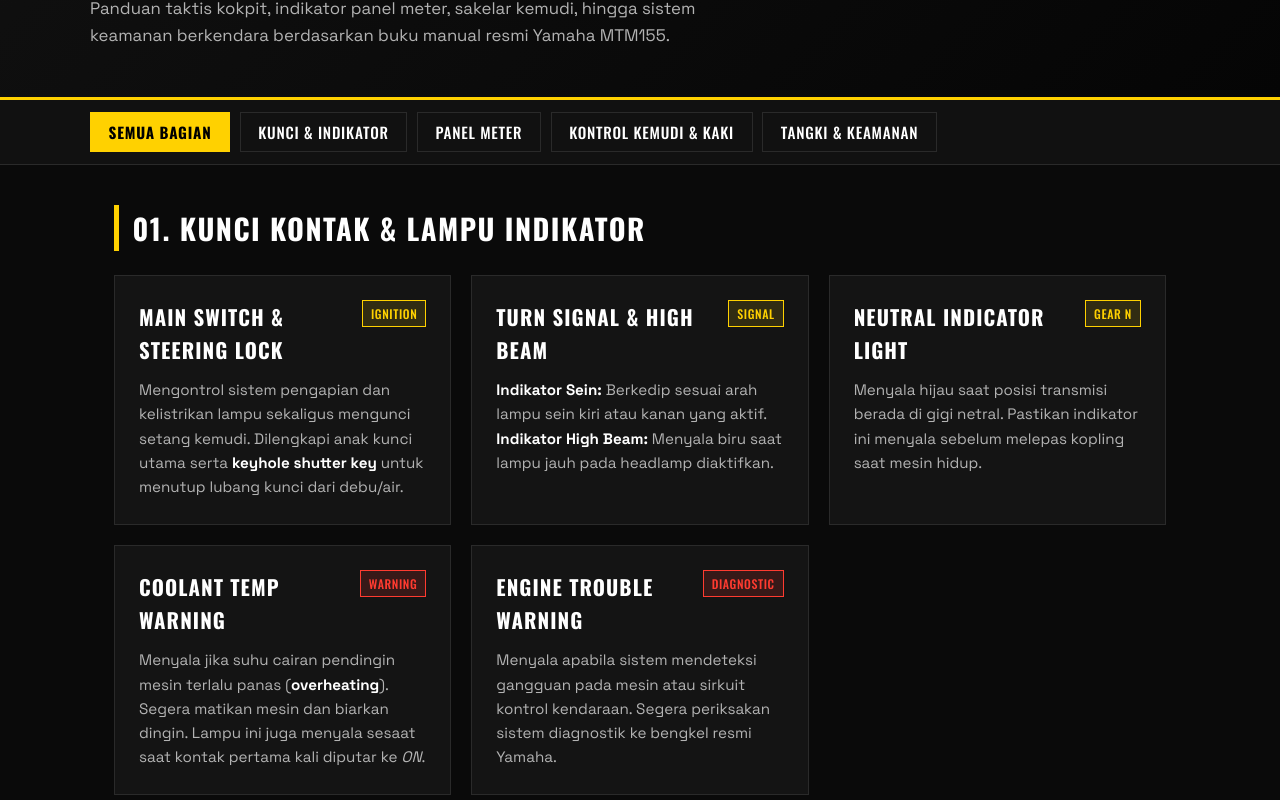
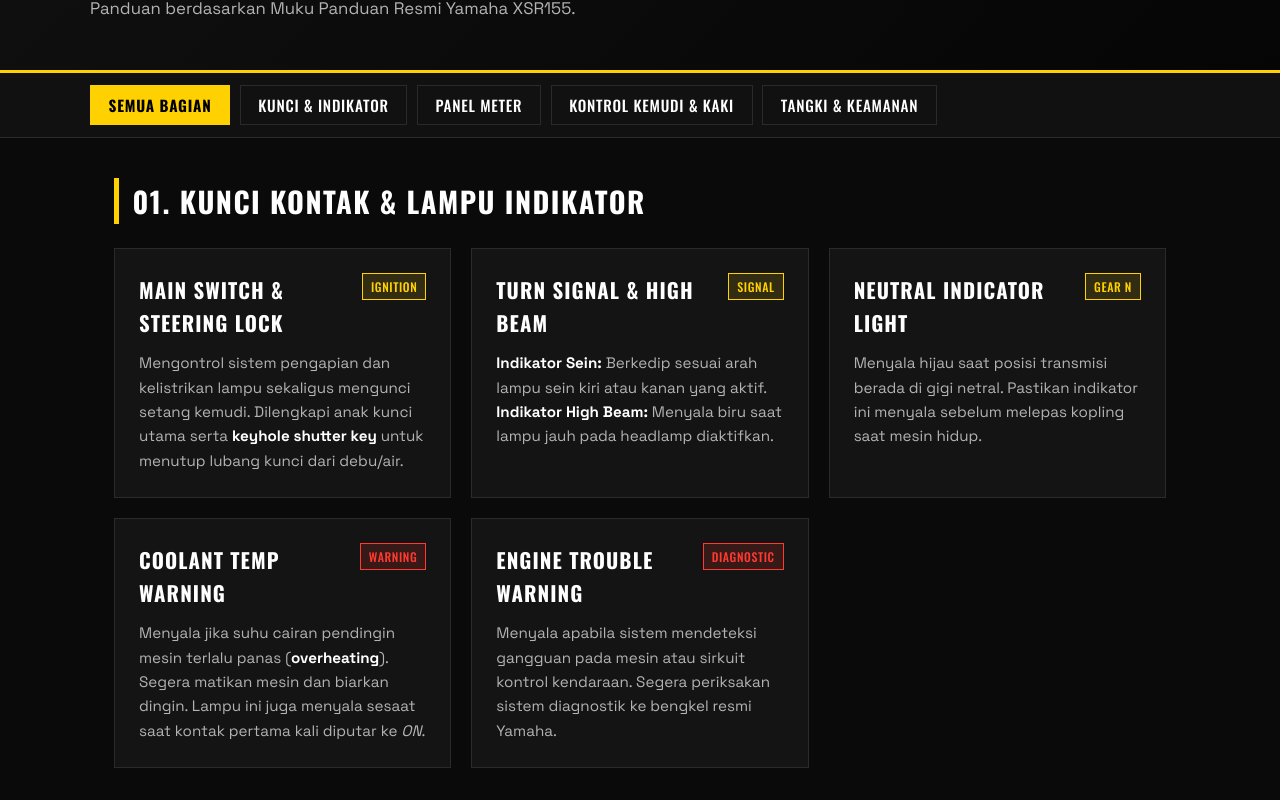
Before and after one commit to mraihanhamdi-eng/index.html, a plain HTML site: page index.html in a window 1280 px wide. Shown: the part 246-1046 px from the top of the page. Drawn offline with nearby package versions, Linux system fonts and the light colour scheme.

Commit message:
Update index.html

```diff
--- a/index.html
+++ b/index.html
@@ -301,7 +301,7 @@
         <div class="header-container">
             <div class="tag-line">SPORT HERITAGE // MTM155 OWNER'S GUIDE</div>
             <h1>INSTRUMEN & FUNGSI KONTROL <span>YAMAHA XSR 155</span></h1>
-            <p>Panduan taktis kokpit, indikator panel meter, sakelar kemudi, hingga sistem keamanan berkendara berdasarkan buku manual resmi Yamaha MTM155.</p>
+            <p>Panduan berdasarkan Muku Panduan Resmi Yamaha XSR155.</p>
         </div>
     </header>
 
```
